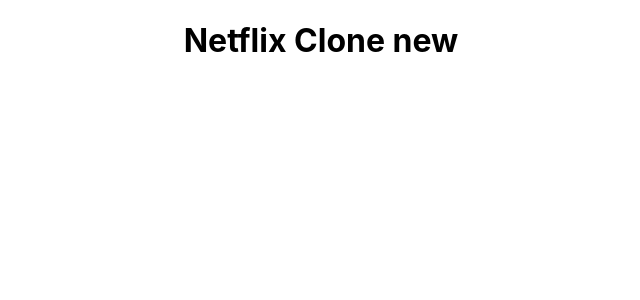
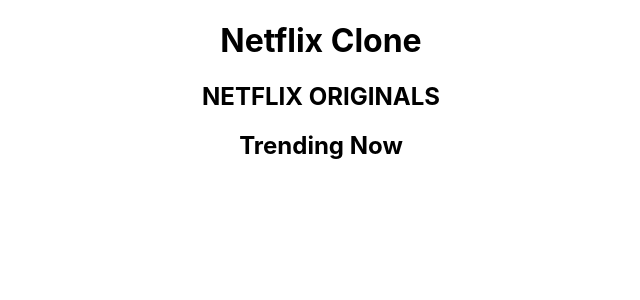
Before and after one commit to A00433626/netflix-clone, a React (Create React App) app: page / in a window 1280 px wide. Shown: the top 300 px of the page, without its empty margins (319-959 px from the left). Built offline with nearby package versions, Linux system fonts and the light colour scheme.

Commit message:
Project structure created and added rw component

```diff
--- a/src/App.js
+++ b/src/App.js
@@ -1,11 +1,17 @@
 import React from "react";
 import logo from "./logo.svg";
 import "./App.css";
-
+import Row from "./Row.js";
 function App() {
   return (
     <div className="App">
-      <h1>Netflix Clone new</h1>
+      <h1>Netflix Clone</h1>
+      <Row title="NETFLIX ORIGINALS"></Row>
+      <Row title="Trending Now"></Row>
+      {/* Nav Bar */}
+      {/* Popular Movie component */}
+      {/*   */}
+      {/* Nav Bar */}
     </div>
   );
 }
--- /dev/null
+++ b/src/Row.js
@@ -0,0 +1,12 @@
+import React from "react";
+const Row = (props) => {
+  return (
+    <div>
+      {/* title*/}
+      <h2> {props.title}</h2>
+      {/* posters*/}
+    </div>
+  );
+};
+
+export default Row;
```
Also changed, not shown: package.json (+9 -1 lines), src/axios.js (added, +7 -0 lines), src/request.js (added, +17 -0 lines), 1 other file (tests, documents, lock files or other folders).
